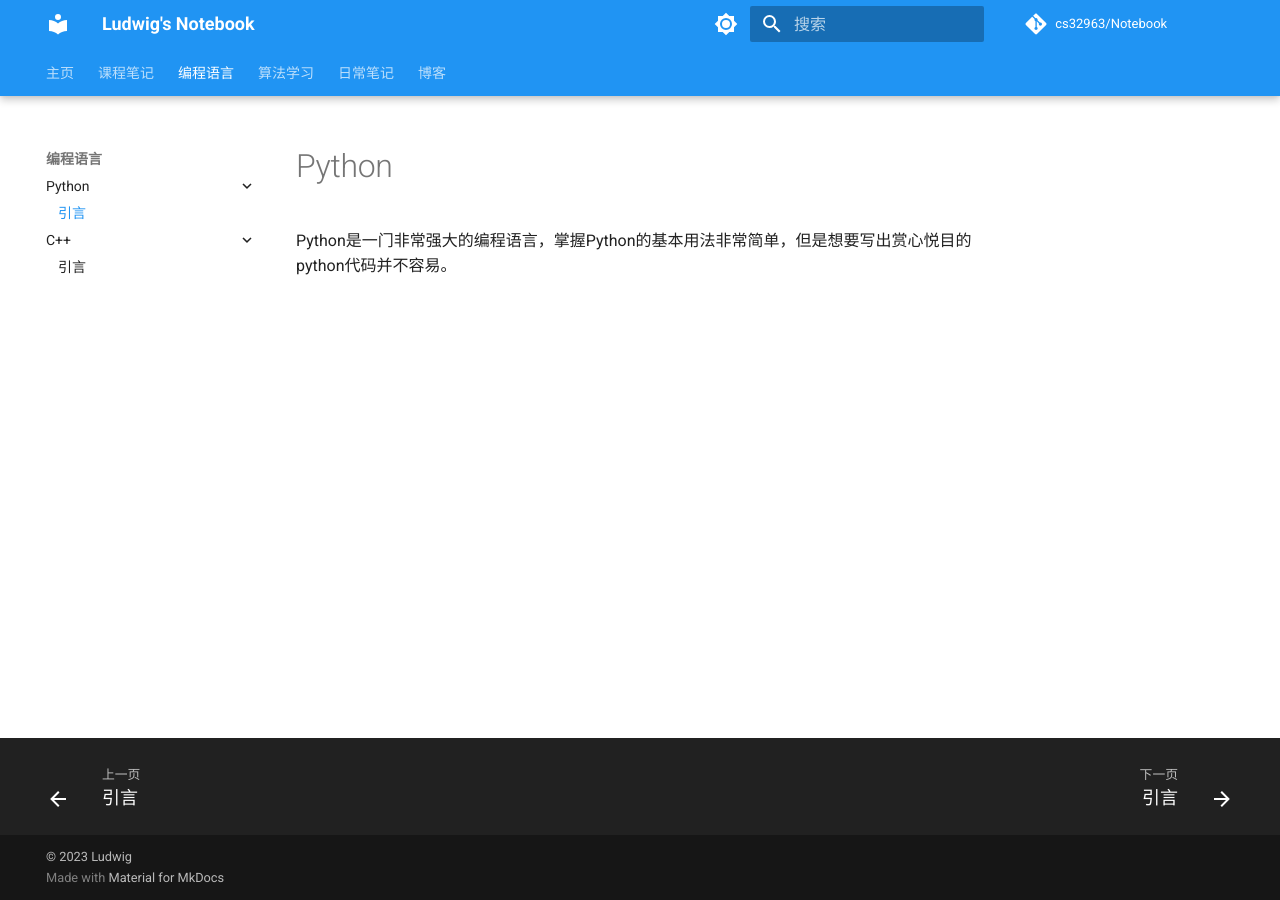
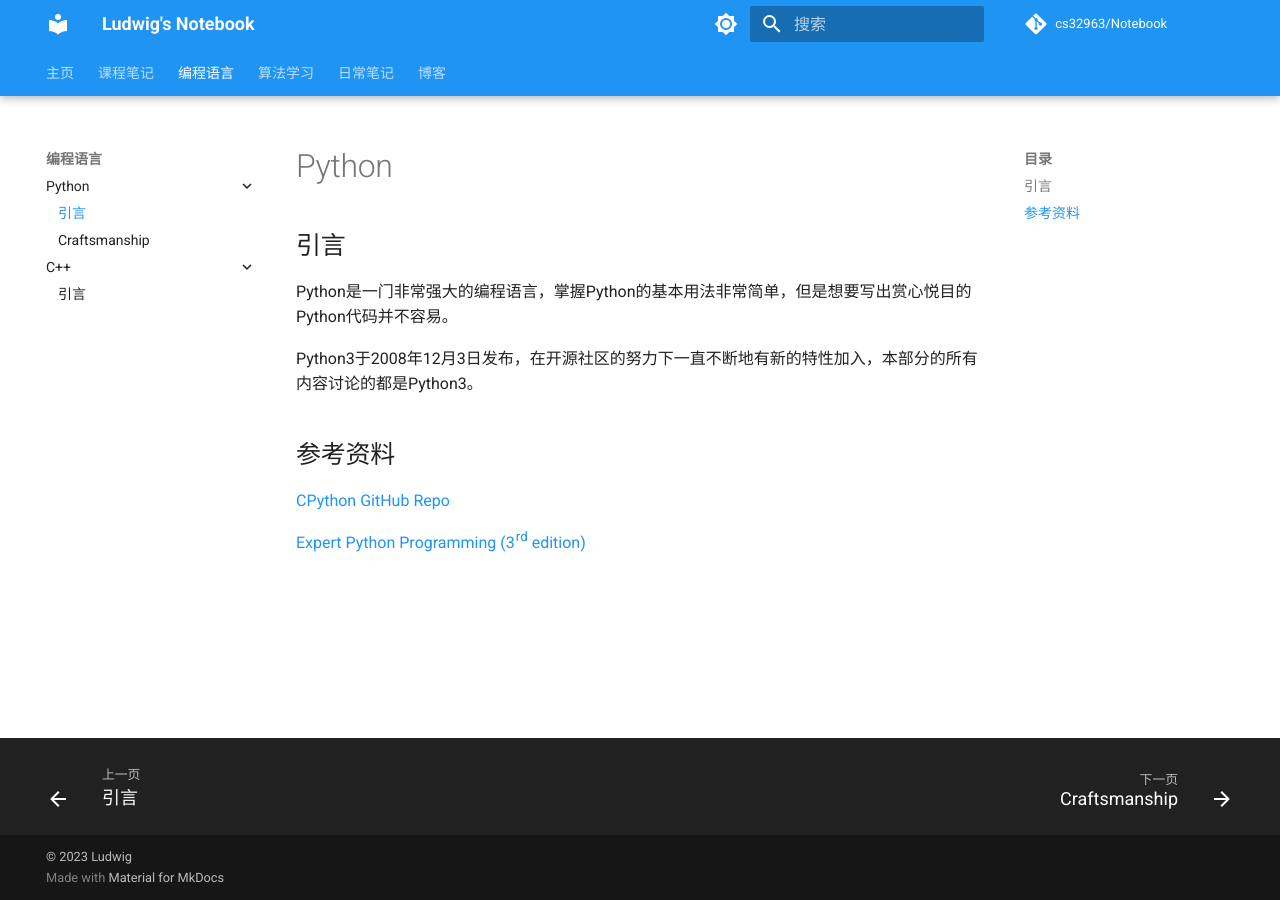
Before and after one commit to cs32963/Notebook, an MkDocs documentation site: the page built from docs/programming_languages/python/index.md, in a window 1280 px wide. Built offline with MkDocs 1.6.1 and Material for MkDocs 9.7.7, drawn with Linux system fonts in a browser that asks for light colours; comment, search, counter and statistics services are not loaded.

Commit message:
update python docs

```diff
--- a/docs/programming_languages/python/index.md
+++ b/docs/programming_languages/python/index.md
@@ -1,3 +1,13 @@
 # Python
 
-Python是一门非常强大的编程语言，掌握Python的基本用法非常简单，但是想要写出赏心悦目的python代码并不容易。
+## 引言
+
+Python是一门非常强大的编程语言，掌握Python的基本用法非常简单，但是想要写出赏心悦目的Python代码并不容易。
+
+Python3于2008年12月3日发布，在开源社区的努力下一直不断地有新的特性加入，本部分的所有内容讨论的都是Python3。
+
+## 参考资料
+
+[CPython GitHub Repo](https://github.com/python/cpython)
+
+[Expert Python Programming (3rd edition)](https://www.amazon.com/Expert-Python-Programming-practices-programming/dp/1789808898)
--- a/mkdocs.yml
+++ b/mkdocs.yml
@@ -104,6 +104,7 @@ nav:
   - 编程语言:
     - Python:
       - 引言: programming_languages/python/index.md
+      - Craftsmanship: programming_languages/python/craftsmanship.md
     - C++:
       - 引言: programming_languages/c++/index.md
   - 算法学习:
```
Also changed, not shown: docs/programming_languages/python/craftsmanship.md (added, +21 -0 lines).
